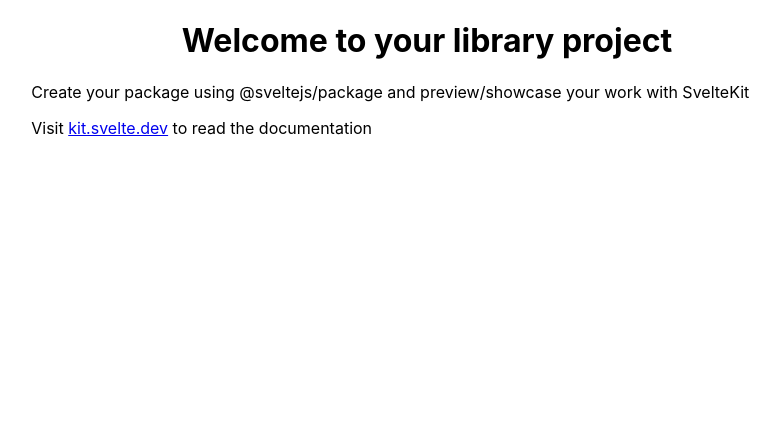
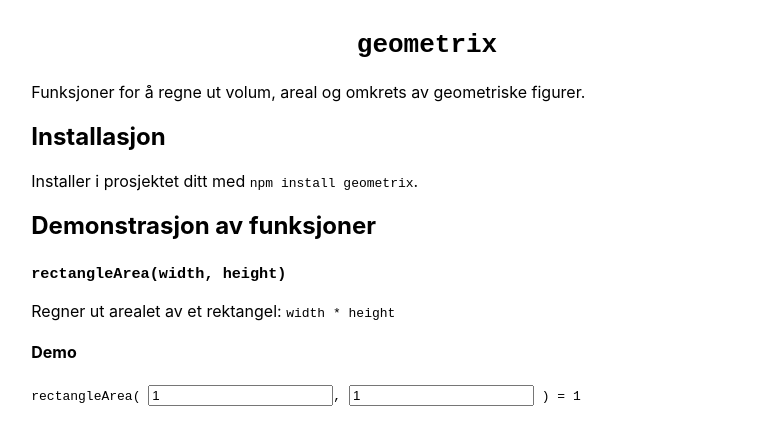
Before and after one commit to Vages/geometrix, a SvelteKit app: page / in a window 1280 px wide. Shown: the top 442 px of the page, without its empty margins (213-993 px from the left). Built offline with nearby package versions, Linux system fonts and the light colour scheme.

Commit message:
Add rectangleArea

```diff
--- a/src/lib/index.ts
+++ b/src/lib/index.ts
@@ -1 +1,3 @@
-// Reexport your entry components here
+export function rectangleArea(width: number, height: number): number {
+	return width * height;
+}
--- a/src/routes/+page.svelte
+++ b/src/routes/+page.svelte
@@ -1,6 +1,18 @@
-<h1>Welcome to your library project</h1>
-<p>Create your package using @sveltejs/package and preview/showcase your work with SvelteKit</p>
-<p>Visit <a href="https://kit.svelte.dev">kit.svelte.dev</a> to read the documentation</p>
+<script>
+	import RectangleDemo from './RectangleDemo.svelte';
+</script>
+
+<h1><code>geometrix</code></h1>
+
+<p>Funksjoner for å regne ut volum, areal og omkrets av geometriske figurer.</p>
+
+<h2>Installasjon</h2>
+
+<p>Installer i prosjektet ditt med <code>npm install geometrix</code>.</p>
+
+<h2>Demonstrasjon av funksjoner</h2>
+
+<RectangleDemo />
 
 <style>
 	h1 {
--- /dev/null
+++ b/src/routes/RectangleDemo.svelte
@@ -0,0 +1,20 @@
+<script lang="ts">
+	import { rectangleArea } from '$lib/index.js';
+
+	let width: number = 1;
+	let height: number = 1;
+	$: result = rectangleArea(width, height);
+</script>
+
+<h3>
+	<code>rectangleArea(width, height)</code>
+</h3>
+
+<p>Regner ut arealet av et rektangel: <code>width * height</code></p>
+<h4>Demo</h4>
+<code>
+	rectangleArea(
+	<input type="number" bind:value={width} />,
+	<input type="number" bind:value={height} />
+	) = {result}</code
+>
```
Also changed, not shown: 1 other file (tests, documents, lock files or other folders).
